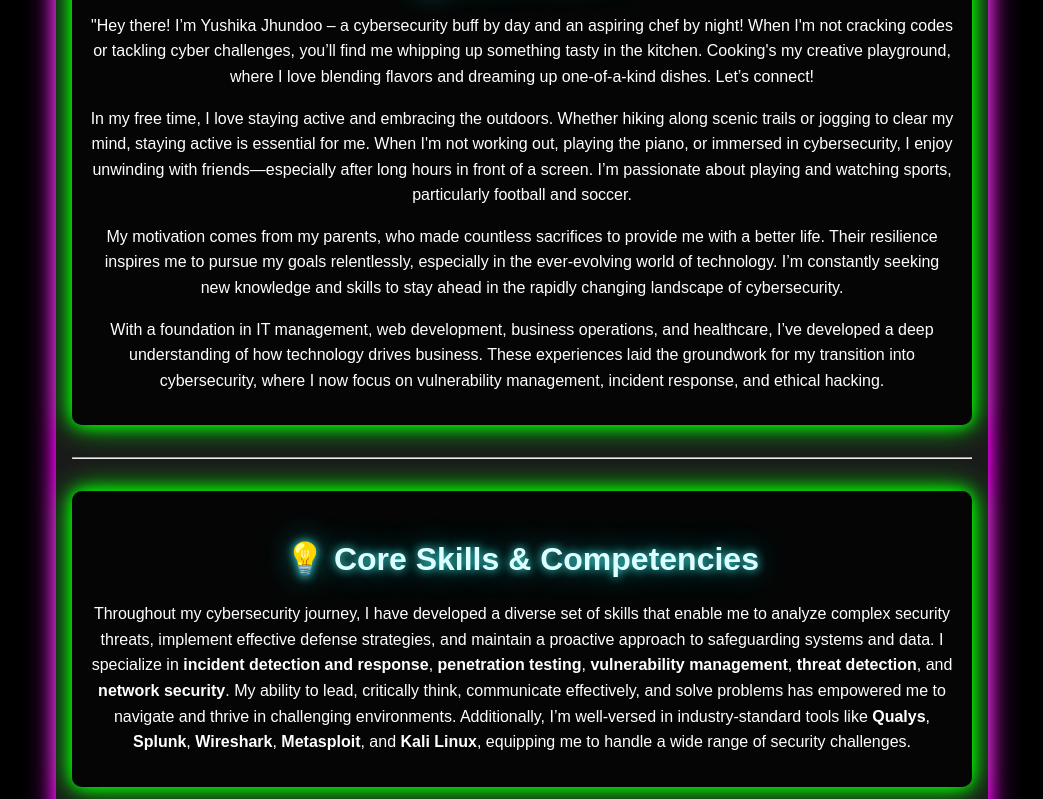
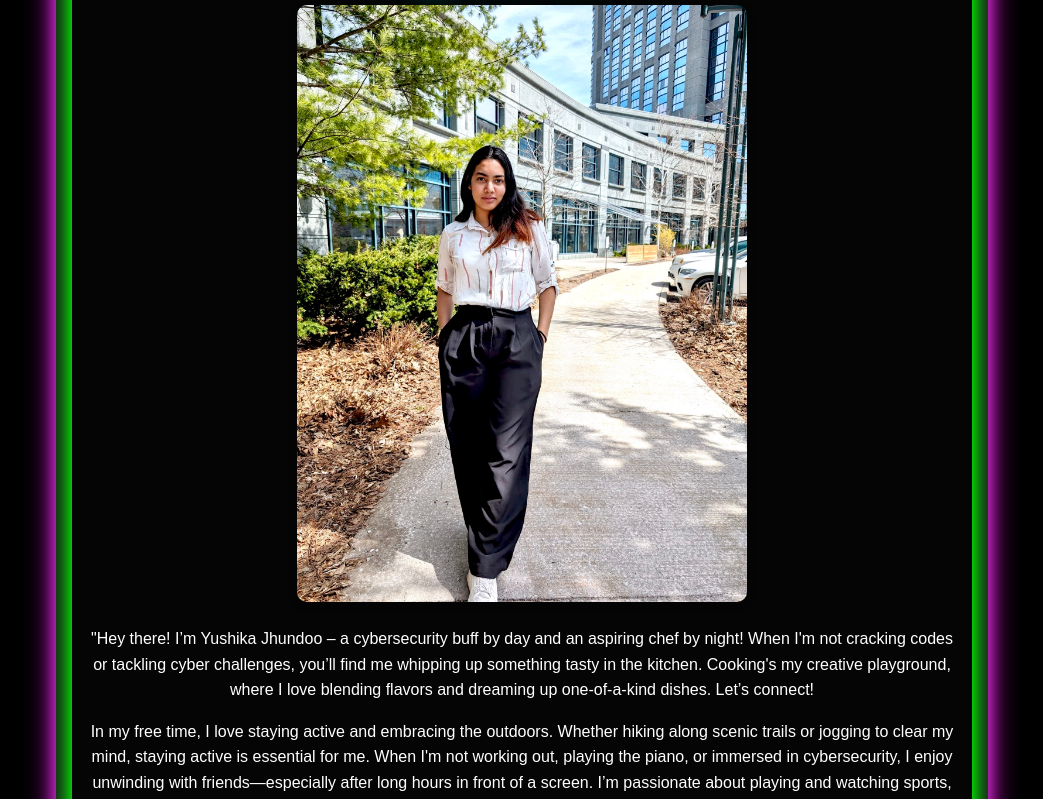
Before and after one commit to yushika-j/cybersecurity-portfolio, a plain HTML site: page aboutme.html in a window 1280 px wide. Shown: the part 711-1510 px from the top of the page, without its empty margins (118-1161 px from the left). Drawn offline with Linux system fonts and the light colour scheme.

Commit message:
Update aboutme.html

```diff
--- a/aboutme.html
+++ b/aboutme.html
@@ -41,7 +41,7 @@
 
         <section id="who-am-i">
             <h2>🤔 Who Am I?</h2>
-
+            <img src="image.jpg" alt="Yushika's Picture" height="500px" width="450px"/>
             <p>"Hey there! I’m Yushika Jhundoo – a cybersecurity buff by day and an aspiring chef by night! When I'm not cracking codes or tackling cyber challenges, you’ll find me whipping up something tasty in the kitchen. Cooking's my creative playground, where I love blending flavors and dreaming up one-of-a-kind dishes. Let’s connect!</p>
             <p>In my free time, I love staying active and embracing the outdoors. Whether hiking along scenic trails or jogging to clear my mind, staying active is essential for me. When I'm not working out, playing the piano, or immersed in cybersecurity, I enjoy unwinding with friends—especially after long hours in front of a screen. I’m passionate about playing and watching sports, particularly football and soccer.</p>
             <p>My motivation comes from my parents, who made countless sacrifices to provide me with a better life. Their resilience inspires me to pursue my goals relentlessly, especially in the ever-evolving world of technology. I’m constantly seeking new knowledge and skills to stay ahead in the rapidly changing landscape of cybersecurity.</p>
```
